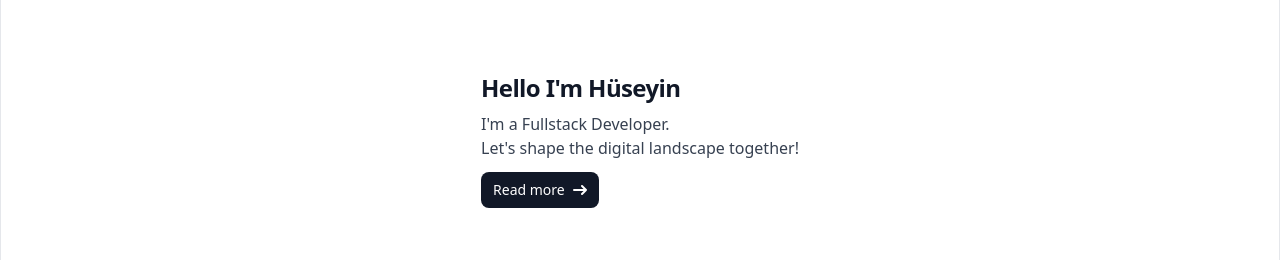
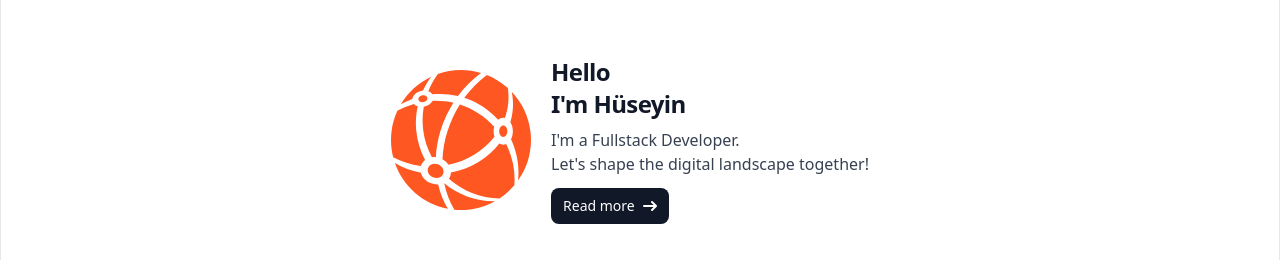
Before and after one commit to kaplanh/propmthub, a Next.js app: page /profile in a window 1280 px wide. Shown: the part 378-638 px from the top of the page. Built offline with nearby package versions, Linux system fonts and the light colour scheme; no server answers.

Commit message:
userImage added in profile.jsx

```diff
--- a/app/profile/page.jsx
+++ b/app/profile/page.jsx
@@ -8,15 +8,15 @@ const Profile = () => {
             <Link href="/">
                 <img
                     class="rounded-t-lg"
-                    // src="/assets/images/logo.svg"
-                    src={session?.user.image}
+                    src="/assets/images/logo.svg"
+                    // src={session?.user.image}
                     alt=""
                 />
             </Link>
             <div class="p-5">
                 <Link href="/">
                     <h5 class="mb-2 text-2xl font-bold tracking-tight text-gray-900 dark:text-white">
-                        Hello I'm Hüseyin
+                        Hello {session?.user.image} <br /> I'm Hüseyin
                     </h5>
                 </Link>
                 <p class="mb-3 font-normal text-gray-700 dark:text-gray-400">
```
